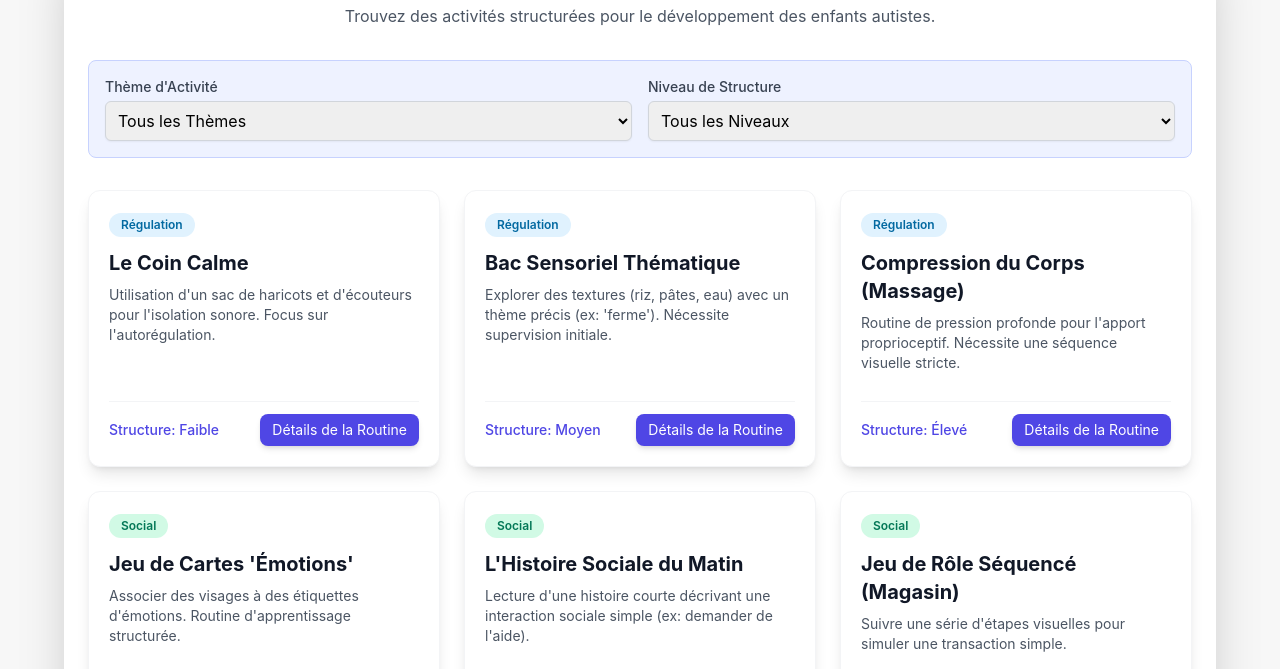
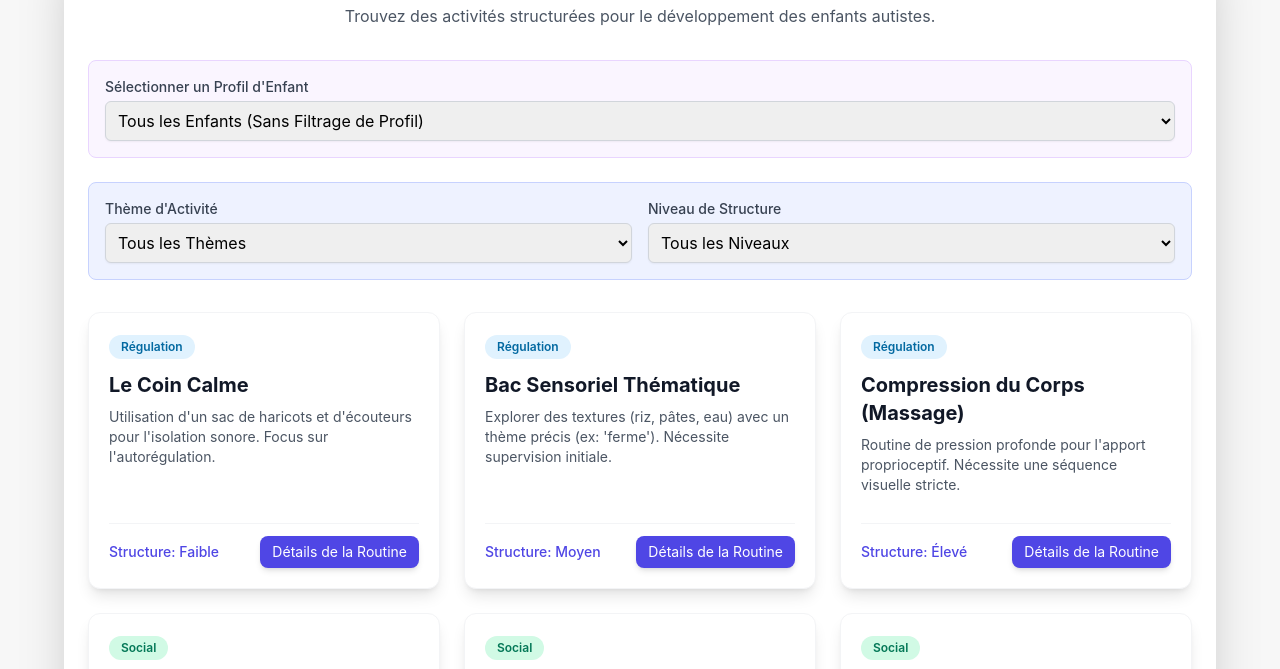
Before and after one commit to francoisfiore23-rgb/Aura3, a plain HTML site: page index.html in a window 1280 px wide. Shown: the part 100-769 px from the top of the page. Drawn offline with nearby package versions, Linux system fonts and the light colour scheme.

Commit message:
Update index.html
Test 5

```diff
--- a/index.html
+++ b/index.html
@@ -31,7 +31,19 @@
             <p class="text-gray-600">Trouvez des activités structurées pour le développement des enfants autistes.</p>
         </header>
 
-        <!-- Zone de Filtres -->
+        <!-- NOUVELLE ZONE DE SÉLECTION DE PROFIL -->
+        <div class="flex flex-col md:flex-row gap-4 mb-6 p-4 bg-purple-50 rounded-lg border border-purple-200">
+            <div class="flex-1">
+                <label for="profile-filter" class="block text-sm font-medium text-gray-700 mb-1">Sélectionner un Profil d'Enfant</label>
+                <select id="profile-filter" class="w-full p-2 border border-gray-300 rounded-md focus:ring-purple-500 focus:border-purple-500 shadow-sm">
+                    <option value="all">Tous les Enfants (Sans Filtrage de Profil)</option>
+                    <!-- Les options de profil seront remplies par JavaScript -->
+                </select>
+            </div>
+        </div>
+        <!-- FIN NOUVELLE ZONE -->
+
+        <!-- Zone de Filtres Thématiques/Structure -->
         <div class="flex flex-col md:flex-row gap-4 mb-8 p-4 bg-indigo-50 rounded-lg border border-indigo-200">
             <!-- Filtre par Catégorie Thématique -->
             <div class="flex-1">
@@ -71,41 +83,72 @@
 
     <script>
         // =========================================================================
-        //  ZONE DE CONTENU : Activités adaptées pour enfants autistes (TSA)
+        //  DONNÉES DES PROFILS ET DES ACTIVITÉS
         // =========================================================================
+
+        /**
+         * Structure des profils pour la personnalisation.
+         * Chaque profil a des 'tags' correspondant aux activités recommandées.
+         */
+        const profilesData = [
+            { id: 1, name: "Lucas (3 ans) - Hypersensible Sonore", tags: ["Calme", "Proprioceptif", "Visuel"] },
+            { id: 2, name: "Sarah (7 ans) - Intérêt Répétitif Fort", tags: ["Répétition", "Logique", "Tri", "Séquence"] },
+            { id: 3, name: "Théo (5 ans) - Recherche Sensorielle (Moteur)", tags: ["Moteur", "Kinesthésique", "Proprioceptif"] },
+        ];
+
+        /**
+         * La liste des activités a été enrichie d'une liste de 'tags_profil' pour faire le lien avec les profils.
+         */
         const activitiesData = [
             // RÉGULATION SENSORIELLE
-            { id: 1, name: "Le Coin Calme", category: "Régulation", level: "Faible", description: "Utilisation d'un sac de haricots et d'écouteurs pour l'isolation sonore. Focus sur l'autorégulation." },
-            { id: 2, name: "Bac Sensoriel Thématique", category: "Régulation", level: "Moyen", description: "Explorer des textures (riz, pâtes, eau) avec un thème précis (ex: 'ferme'). Nécessite supervision initiale." },
-            { id: 3, name: "Compression du Corps (Massage)", category: "Régulation", level: "Élevé", description: "Routine de pression profonde pour l'apport proprioceptif. Nécessite une séquence visuelle stricte." },
+            { id: 1, name: "Le Coin Calme", category: "Régulation", level: "Faible", description: "Utilisation d'un sac de haricots et d'écouteurs pour l'isolation sonore. Focus sur l'autorégulation.", tags_profil: ["Calme", "Visuel"] },
+            { id: 2, name: "Bac Sensoriel Thématique", category: "Régulation", level: "Moyen", description: "Explorer des textures (riz, pâtes, eau) avec un thème précis (ex: 'ferme'). Nécessite supervision initiale.", tags_profil: ["Répétition", "Visuel"] },
+            { id: 3, name: "Compression du Corps (Massage)", category: "Régulation", level: "Élevé", description: "Routine de pression profonde pour l'apport proprioceptif. Nécessite une séquence visuelle stricte.", tags_profil: ["Proprioceptif", "Calme", "Séquence"] },
 
             // COMPÉTENCES SOCIALES ET ÉMOTIONNELLES
-            { id: 4, name: "Jeu de Cartes 'Émotions'", category: "Social", level: "Élevé", description: "Associer des visages à des étiquettes d'émotions. Routine d'apprentissage structurée." },
-            { id: 5, name: "L'Histoire Sociale du Matin", category: "Social", level: "Moyen", description: "Lecture d'une histoire courte décrivant une interaction sociale simple (ex: demander de l'aide)." },
-            { id: 6, name: "Jeu de Rôle Séquencé (Magasin)", category: "Social", level: "Élevé", description: "Suivre une série d'étapes visuelles pour simuler une transaction simple." },
+            { id: 4, name: "Jeu de Cartes 'Émotions'", category: "Social", level: "Élevé", description: "Associer des visages à des étiquettes d'émotions. Routine d'apprentissage structurée.", tags_profil: ["Séquence", "Logique", "Visuel"] },
+            { id: 5, name: "L'Histoire Sociale du Matin", category: "Social", level: "Moyen", description: "Lecture d'une histoire courte décrivant une interaction sociale simple (ex: demander de l'aide).", tags_profil: ["Visuel"] },
+            { id: 6, name: "Jeu de Rôle Séquencé (Magasin)", category: "Social", level: "Élevé", description: "Suivre une série d'étapes visuelles pour simuler une transaction simple.", tags_profil: ["Séquence", "Logique"] },
 
             // DÉVELOPPEMENT MOTEUR (Fin et Global)
-            { id: 7, name: "Mosaïque de Perles à Enfiler", category: "Moteur", level: "Moyen", description: "Exercice de motricité fine pour améliorer la coordination œil-main. Résultat visuel immédiat." },
-            { id: 8, name: "Circuit d'Obstacles Simple", category: "Moteur", level: "Faible", description: "Marcher, sauter, ramper. Excellent pour l'énergie kinesthésique. Supervision minimale." },
+            { id: 7, name: "Mosaïque de Perles à Enfiler", category: "Moteur", level: "Moyen", description: "Exercice de motricité fine pour améliorer la coordination œil-main. Résultat visuel immédiat.", tags_profil: ["Fin", "Répétition"] },
+            { id: 8, name: "Circuit d'Obstacles Simple", category: "Moteur", level: "Faible", description: "Marcher, sauter, ramper. Excellent pour l'énergie kinesthésique. Supervision minimale.", tags_profil: ["Moteur", "Kinesthésique"] },
 
             // INTÉRÊTS SPÉCIFIQUES
-            { id: 9, name: "Dictionnaire des Dinosaures", category: "Intérêt", level: "Moyen", description: "Organiser des fiches d'animaux (ou tout autre intérêt) par taille ou période. Activité de tri structurée." },
-            { id: 10, name: "Construction de Tours (Lego/Duplo)", category: "Intérêt", level: "Faible", description: "Construction répétitive sans but prédéfini. Focus sur la sensation tactile et la répétition." },
-            { id: 11, name: "Programmation Visuelle par Blocs", category: "Technologie", level: "Avancé", description: "Utiliser Scratch Junior ou équivalent pour créer une séquence logique simple." },
+            { id: 9, name: "Dictionnaire des Dinosaures", category: "Intérêt", level: "Moyen", description: "Organiser des fiches d'animaux (ou tout autre intérêt) par taille ou période. Activité de tri structurée.", tags_profil: ["Tri", "Logique"] },
+            { id: 10, name: "Construction de Tours (Lego/Duplo)", category: "Intérêt", level: "Faible", description: "Construction répétitive sans but prédéfini. Focus sur la sensation tactile et la répétition.", tags_profil: ["Répétition", "Moteur"] },
+            { id: 11, name: "Programmation Visuelle par Blocs", category: "Technologie", level: "Avancé", description: "Utiliser Scratch Junior ou équivalent pour créer une séquence logique simple.", tags_profil: ["Logique", "Séquence"] },
 
             // NOUVELLES AJOUTÉES
-            { id: 12, name: "Lavage des Objets", category: "Régulation", level: "Faible", description: "Jouer avec de l'eau savonneuse pour nettoyer des jouets. Effet calmant et auditif agréable." },
-            { id: 13, name: "Jeu de Pistes Visuelles", category: "Moteur", level: "Moyen", description: "Suivre une ligne de ruban adhésif au sol pour la conscience corporelle et la planification motrice." },
-            { id: 14, name: "Lecture Rythmée", category: "Culture", level: "Moyen", description: "Lire un poème court avec un métronome ou un rythme marqué. Aide à la prosodie et au langage." },
+            { id: 12, name: "Lavage des Objets", category: "Régulation", level: "Faible", description: "Jouer avec de l'eau savonneuse pour nettoyer des jouets. Effet calmant et auditif agréable.", tags_profil: ["Calme", "Répétition"] },
+            { id: 13, name: "Jeu de Pistes Visuelles", category: "Moteur", level: "Moyen", description: "Suivre une ligne de ruban adhésif au sol pour la conscience corporelle et la planification motrice.", tags_profil: ["Kinesthésique", "Moteur"] },
+            { id: 14, name: "Lecture Rythmée", category: "Culture", level: "Moyen", description: "Lire un poème court avec un métronome ou un rythme marqué. Aide à la prosodie et au langage.", tags_profil: ["Séquence", "Répétition"] },
         ];
 
+        // =========================================================================
+        //  LOGIQUE DE L'APPLICATION
+        // =========================================================================
         const activitiesGrid = document.getElementById('activities-grid');
         const categoryFilter = document.getElementById('category-filter');
         const levelFilter = document.getElementById('level-filter');
+        const profileFilter = document.getElementById('profile-filter'); // NOUVEAU
         const noResultsMessage = document.getElementById('no-results-message');
 
         /**
+         * Remplit le menu déroulant des profils.
+         */
+        function populateProfileFilter() {
+            profilesData.forEach(profile => {
+                const option = document.createElement('option');
+                option.value = profile.id;
+                option.textContent = profile.name;
+                profileFilter.appendChild(option);
+            });
+        }
+
+        /**
          * Crée et retourne l'élément DOM pour une carte d'activité.
+         * (Le reste de cette fonction reste inchangé)
          * @param {object} activity - L'objet activité.
          * @returns {HTMLElement} La carte d'activité.
          */
@@ -128,8 +171,6 @@
 
         /**
          * Retourne les classes Tailwind pour styliser la pastille de catégorie.
-         * @param {string} category - Le nom de la catégorie.
-         * @returns {string} Les classes CSS.
          */
         function getCategoryStyle(category) {
             switch (category) {
@@ -143,7 +184,6 @@
 
         /**
          * Affiche un message simulant une routine détaillée pour l'activité.
-         * @param {number} id - L'ID de l'activité.
          */
         function showDetails(id) {
             const activity = activitiesData.find(a => a.id === id);
@@ -163,7 +203,7 @@
                         routine = `Routine type : Début (préparation) → Milieu (exécution) → Fin (rangement). Adaptez la séquence visuelle.`;
                 }
 
-                alert(`ROUTINE DÉTAILLÉE pour : ${activity.name}\n\nType de Structure: ${activity.level}\n\nDescription: ${activity.description}\n\nSÉQUENCE (Exemple de support visuel) :\n${routine}`);
+                alert(`ROUTINE DÉTAILLÉE pour : ${activity.name}\n\nTags Profils Associés: ${activity.tags_profil.join(', ')}\nType de Structure: ${activity.level}\n\nDescription: ${activity.description}\n\nSÉQUENCE (Exemple de support visuel) :\n${routine}`);
             }
         }
 
@@ -171,13 +211,31 @@
          * Filtre et affiche les activités.
          */
         function filterActivities() {
-            const selectedCategory = categoryFilter.value.split(' ')[0]; // Prend seulement le nom de la catégorie
-            const selectedLevel = levelFilter.value.split(' ')[0]; // Prend seulement le niveau
+            const selectedCategory = categoryFilter.value.split(' ')[0];
+            const selectedLevel = levelFilter.value.split(' ')[0];
+            const selectedProfileId = profileFilter.value; // NOUVEAU: ID du profil sélectionné
+
+            let requiredTags = [];
+            // Si un profil spécifique est sélectionné (pas 'all')
+            if (selectedProfileId !== 'all') {
+                const profile = profilesData.find(p => p.id === parseInt(selectedProfileId));
+                if (profile) {
+                    requiredTags = profile.tags;
+                }
+            }
 
             const filteredActivities = activitiesData.filter(activity => {
                 const categoryMatch = selectedCategory === 'all' || activity.category === selectedCategory;
                 const levelMatch = selectedLevel === 'all' || activity.level === selectedLevel;
-                return categoryMatch && levelMatch;
+
+                // NOUVELLE LOGIQUE DE FILTRAGE PAR PROFIL
+                let profileMatch = true;
+                if (requiredTags.length > 0) {
+                    // Vérifie si l'activité a AU MOINS un tag du profil sélectionné
+                    profileMatch = activity.tags_profil.some(tag => requiredTags.includes(tag));
+                }
+
+                return categoryMatch && levelMatch && profileMatch;
             });
 
             // Vider la grille
@@ -197,8 +255,10 @@
         // Écouteurs d'événements pour les filtres
         categoryFilter.addEventListener('change', filterActivities);
         levelFilter.addEventListener('change', filterActivities);
+        profileFilter.addEventListener('change', filterActivities); // NOUVEAU
 
-        // Afficher toutes les activités au chargement
+        // Initialisation : Remplir le filtre des profils et afficher les activités
+        populateProfileFilter();
         filterActivities();
     </script>
 </body>
```
